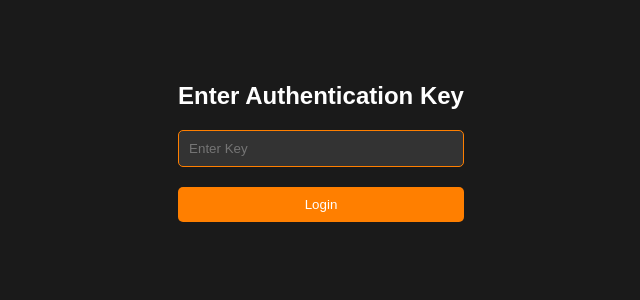
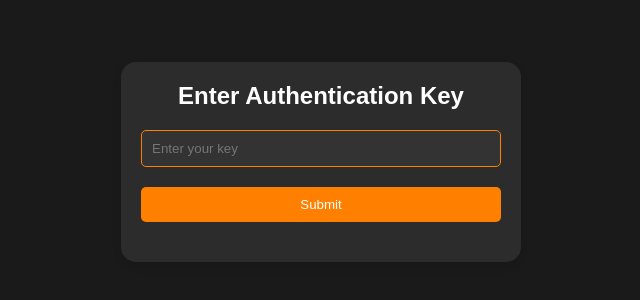
Before and after one commit to Ethanyns/myapp, a plain HTML site: page index.html in a window 1280 px wide. Shown: the part 238-538 px from the top of the page, without its empty margins (319-959 px from the left). Drawn offline with nearby package versions, Linux system fonts and the light colour scheme.

Commit message:
Update index.html

```diff
--- a/index.html
+++ b/index.html
@@ -5,14 +5,15 @@
     <meta name="viewport" content="width=device-width, initial-scale=1.0">
     <title>Authentication</title>
     <link rel="stylesheet" href="style.css">
-    <script src="https://cdnjs.cloudflare.com/ajax/libs/crypto-js/4.1.1/crypto-js.min.js"></script>
 </head>
 <body>
-    <div class="auth-container">
+    <div class="container">
         <h2>Enter Authentication Key</h2>
-        <input type="password" id="auth-key" placeholder="Enter Key">
-        <button onclick="authenticate()">Login</button>
-        <p id="auth-error" class="error"></p>
+        <form id="authForm">
+            <input type="password" id="authKey" placeholder="Enter your key" required>
+            <button type="submit">Submit</button>
+            <p class="error" id="errorMessage"></p>
+        </form>
     </div>
 
     <script src="script.js"></script>
```
